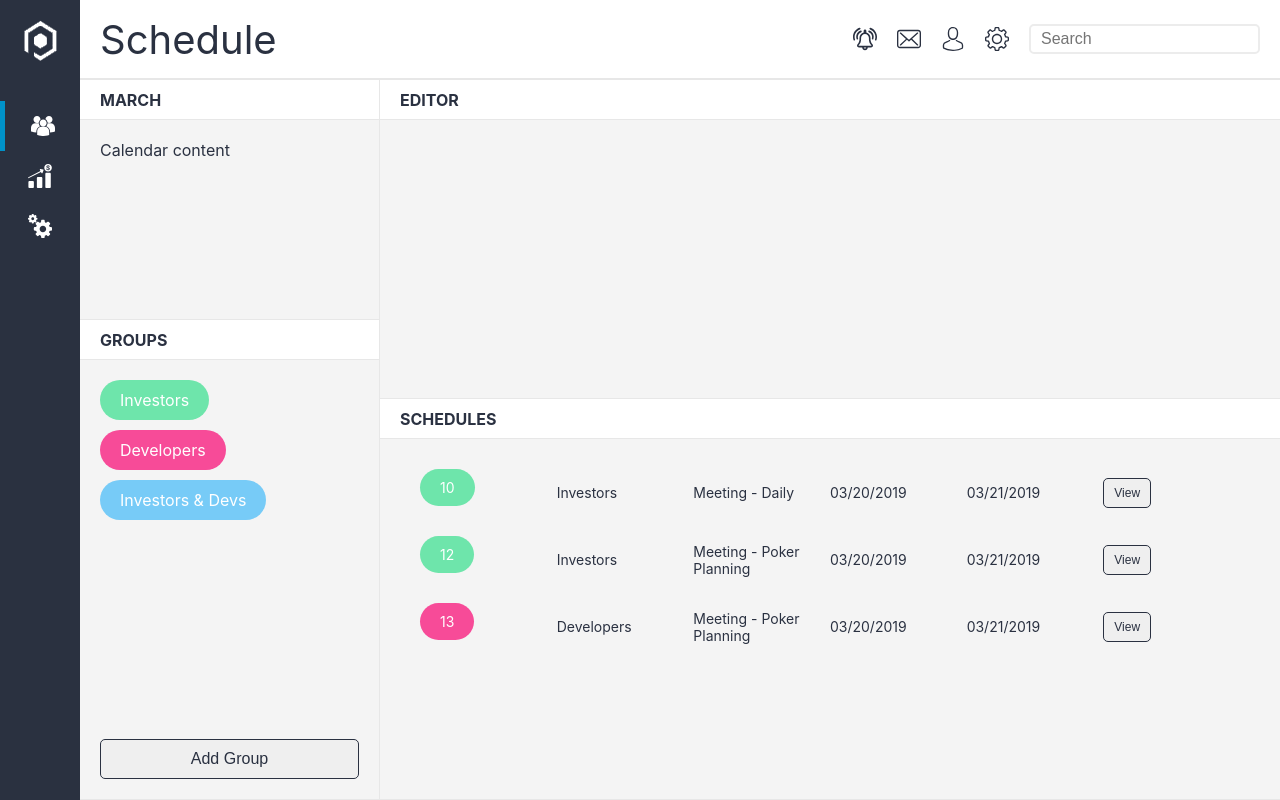
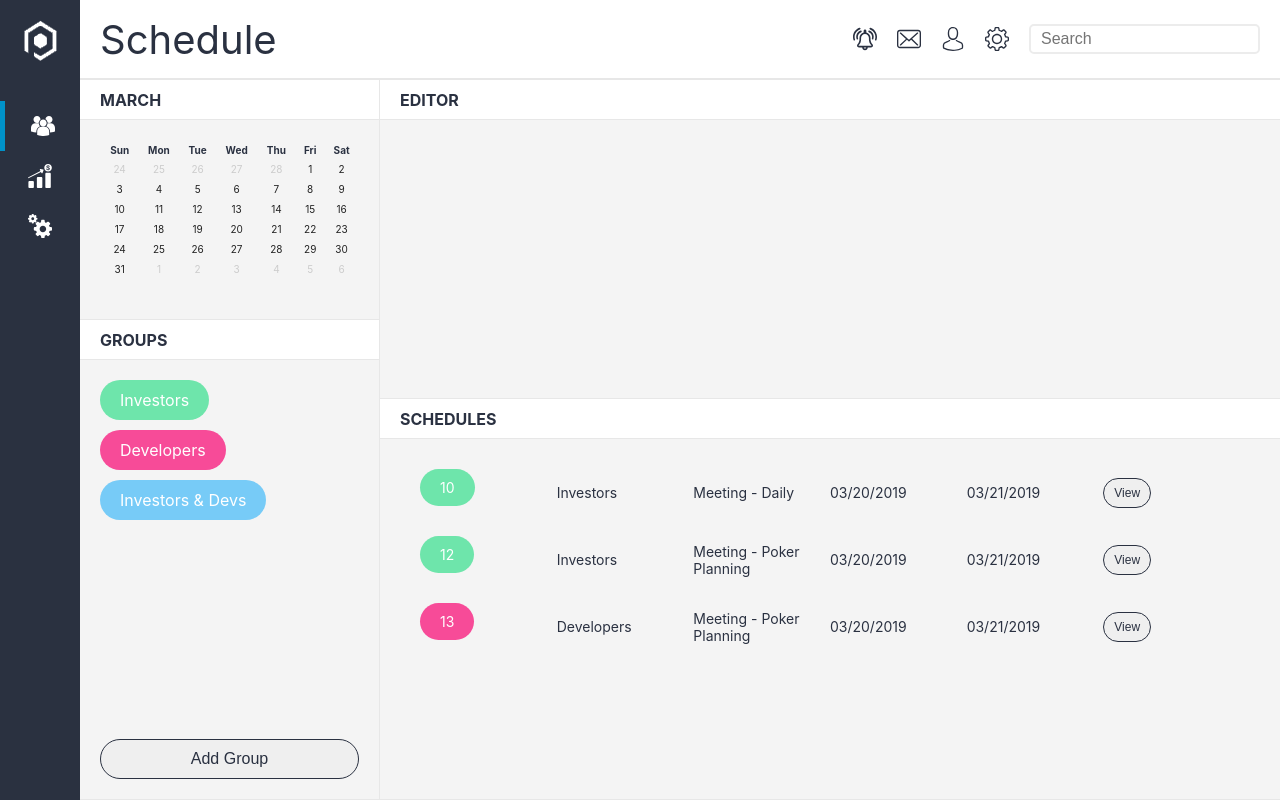
Before and after one commit to claudiogaraycochea/schedule, a React (Create React App) app: page / in a window 1280 px wide. Built offline with nearby package versions, Linux system fonts and the light colour scheme.

Commit message:
Calendar Selector

```diff
--- a/src/App.css
+++ b/src/App.css
@@ -71,7 +71,7 @@ textarea.inp {
   color: #2a3141;
   padding: 0 20px;
   font-size: 14px;
-  border-radius: 5px;
+  border-radius: 30px;
   cursor: pointer;
   display: flex;
   align-items: center;
@@ -82,6 +82,7 @@ textarea.inp {
 
 a.btn {
   margin-right: 5px;
+  cursor: pointer;
 }
 
 .btn-transparent {
--- a/src/components/calendarSelector/CalendarSelector.css
+++ b/src/components/calendarSelector/CalendarSelector.css
@@ -2,3 +2,25 @@
 	display: flex;
 	min-height: 240px;
 }
+
+.calendar-wrapper {
+  width: 100%;
+}
+
+.calendar-wrapper .item, .calendar-wrapper th {
+	padding: 2px;
+	font-size: 10px;
+	text-align: center;
+}
+
+.calendar-wrapper td {
+  position: relative;
+}
+
+.calendar-wrapper .item.item-draggable {
+  color: #222222;
+}
+
+.calendar-wrapper .item.item-disabled {
+  color: #cccccc;
+}
--- a/src/components/calendarSelector/CalendarSelector.js
+++ b/src/components/calendarSelector/CalendarSelector.js
@@ -1,7 +1,117 @@
 import React, { Component } from 'react';
 import './CalendarSelector.css';
+import { dataMonth } from '../../global/Global';
 
 class CalendarSelector extends Component {
+
+	constructor(props) {
+		super(props);
+		this.state = {
+			schedule: [{
+					date: '3/10/2019',
+					users: [1,2],
+				},
+				{
+					date: '3/15/2019',
+					users: [1],
+				},
+			],
+			users: [{
+					id: 0,
+					firstName: 'Claudio',
+					lastName: 'Garaycochea',
+				},
+				{
+					id: 1,
+					firstName: 'Tomy',
+					lastName: 'Gary',
+				}
+			],
+			dateSelected: {},
+			usersSchedule: [],
+		}
+	}
+
+  componentWillMount(){
+    const dateSelected = dataMonth.getToday();
+    this.setState({dateSelected});
+	}
+
+	buildCalendarContent = () => {
+		const dateSelected = this.state.dateSelected;
+		let table = [];
+		let itemDraggable = false;
+		let counterDay = 0;
+		let valueDay = dateSelected.prevMonthData.startDay;
+		let monthIndex = 'previous_month';
+		for (let i = 0; i < 6; i++) {
+			let children = []
+			for (let j = 0; j < 7; j++) {
+				counterDay = counterDay + 1;
+				valueDay = valueDay + 1;
+
+				if((monthIndex==='previous_month')&&(valueDay===dateSelected.prevMonthData.endDay+1)){
+					monthIndex = 'actual_month';
+					valueDay = 1;
+					itemDraggable = true;
+				}
+
+				if((monthIndex==='actual_month')&&(valueDay===dateSelected.monthData.endDay+1)){
+					monthIndex = 'next_month';
+					valueDay = 1;
+					itemDraggable = false;
+				}
+
+				if(itemDraggable) {
+					const data = {
+						i,
+						j,
+						valueDay
+					}
+					children.push(
+						<td key={j}>
+							<div className="item item-draggable">
+								<div className="value-day">{valueDay}</div>
+							</div>
+						</td>
+					)
+				}
+				else {
+					children.push(
+						<td key={j}>
+							<div className="item item-disabled">
+								<div className="value-day">{valueDay}</div>
+							</div>
+						</td>
+					)
+				}
+			}
+			table.push(<tr key={i}>{children}</tr>)
+		}
+		return table;
+	}
+
+  buildCalendar = () => {
+    return(
+			<table className="calendar-wrapper">
+        <thead>
+          <tr>
+            <th>Sun</th>
+            <th>Mon</th>
+            <th>Tue</th>
+            <th>Wed</th>
+            <th>Thu</th>
+            <th>Fri</th>
+            <th>Sat</th>
+          </tr>
+        </thead>
+				<tbody>
+					{this.buildCalendarContent()}
+				</tbody>
+			</table>
+		)
+	}
+
 	render() {
 		return (
 			<div className="calendar-selector">
@@ -10,7 +120,7 @@ class CalendarSelector extends Component {
 						MARCH
 					</div>
 					<div className="content">
-            Calendar content
+						{this.buildCalendar()}
 					</div>
 				</div>
 			</div>
--- a/src/global/Global.js
+++ b/src/global/Global.js
@@ -39,3 +39,43 @@ export const scheduleList = [
 		updatedAt: '03/21/2019',
 	}
 ];
+
+export const dataMonth = {
+	getToday: () => {
+		const today = new Date();
+		const day = today.getDate();
+		const month = today.getMonth()+1;
+		const previousMonth = today.getMonth();
+		const year = today.getFullYear();
+		const dayPosition = new Date(year, today.getMonth(), 1).getDay(); // day position to start the actual month
+		const monthDataEndDay = new Date(year, month, 0).getDate(); // calculate total month days.
+		const prevMonthDataEndDay = new Date(year, previousMonth, 0).getDate();
+		const prevMonthDataStartDay = (prevMonthDataEndDay - dayPosition);
+		const dateObject = {
+			day,
+			month,
+			year,
+			monthData: {
+				dayPosition,
+				endDay: monthDataEndDay,
+			},
+			prevMonthData: {
+				startDay: prevMonthDataStartDay,
+				endDay: prevMonthDataEndDay,
+			}
+		}
+		return dateObject;
+	},
+	getDayNumberToName: (dayNumber) => {
+		switch (dayNumber) {
+			case 1: return 'sun';
+			case 2: return 'mon';
+			case 3: return 'tue';
+			case 4: return 'wed';
+			case 5: return 'thu';
+			case 6: return 'fri';
+			case 7: return 'sat';
+			default: return null;
+		}
+	}
+}
```
Lines whose indentation alone changed are shown as unchanged.
